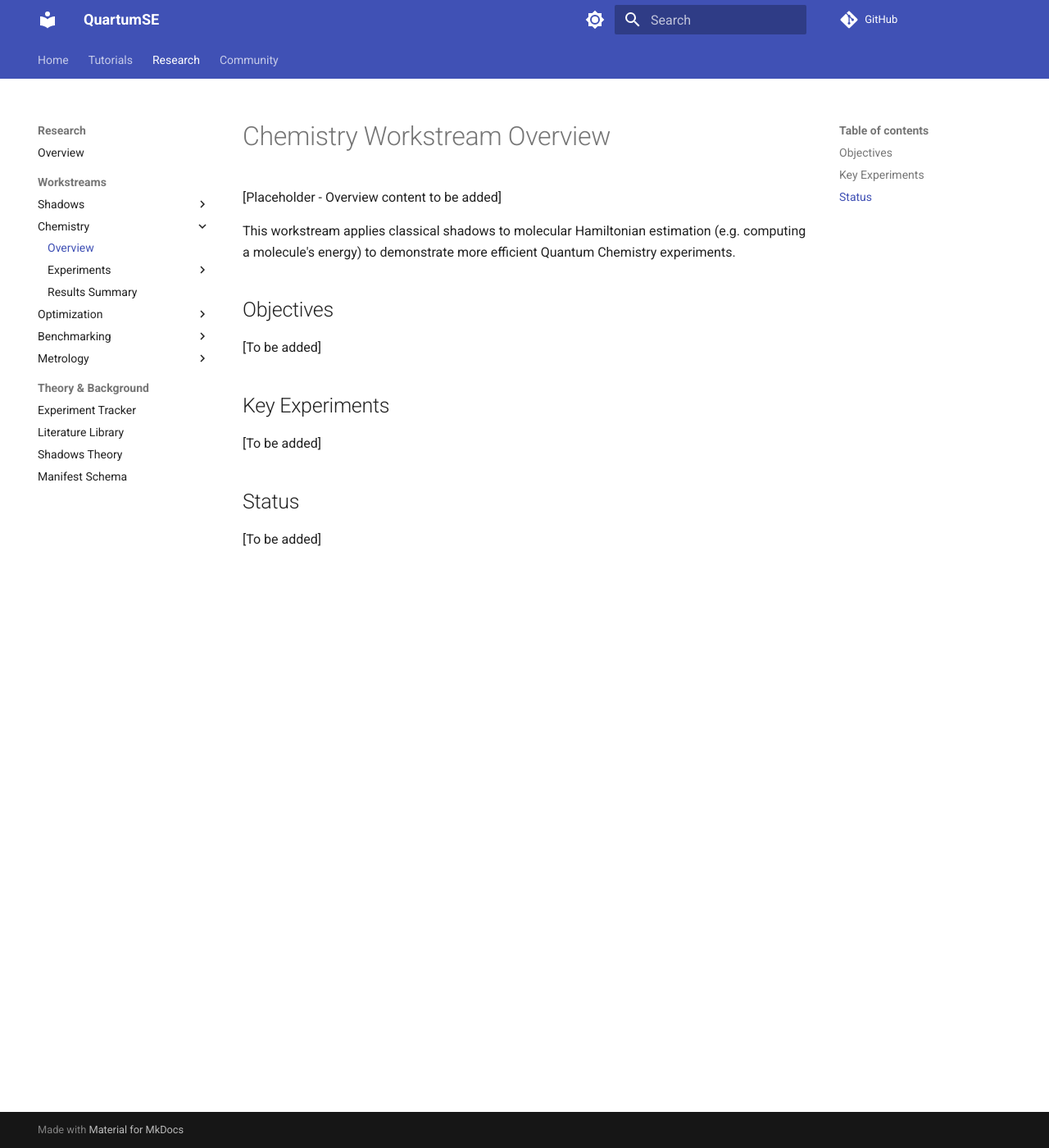
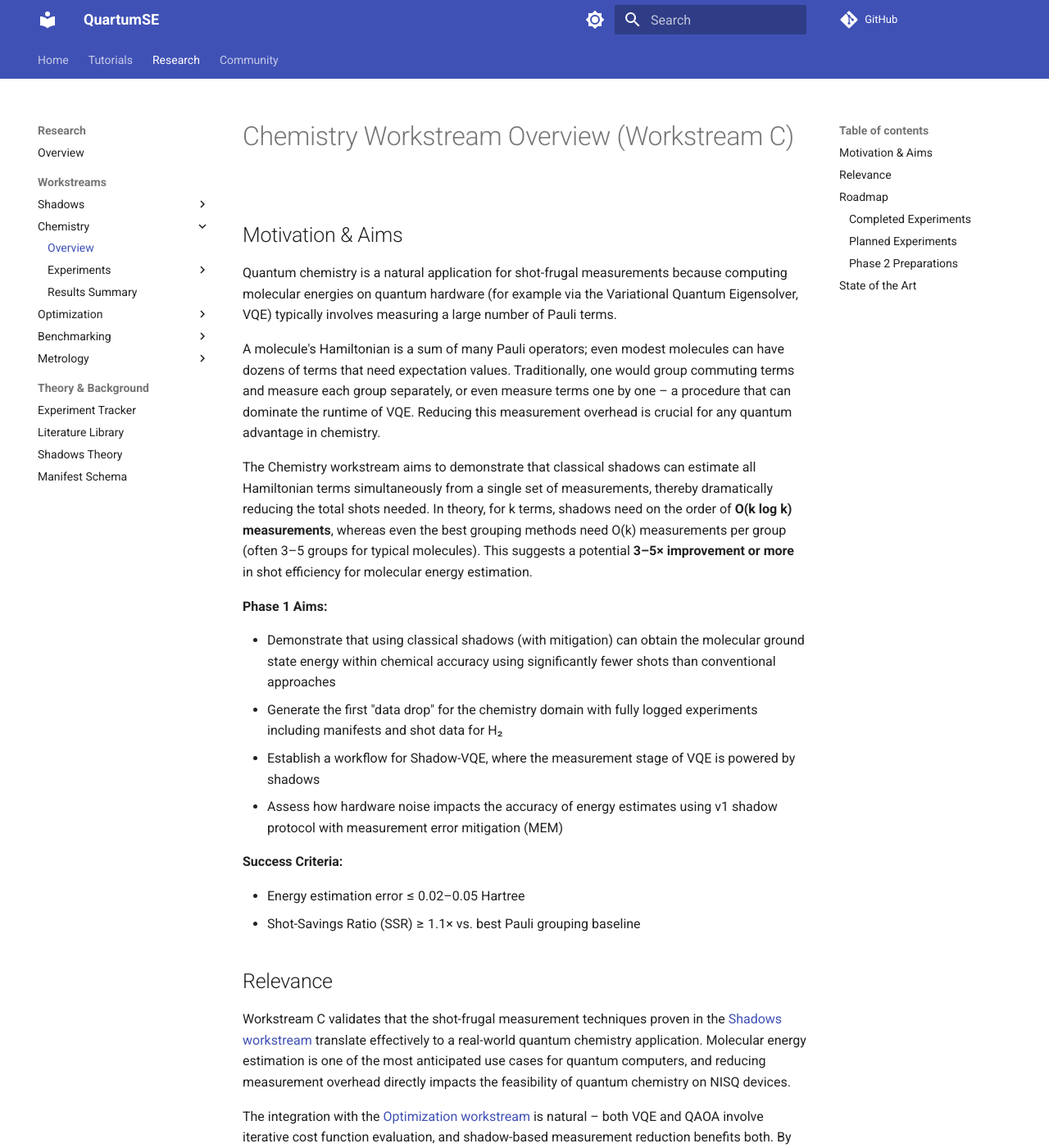
Before and after one commit to QuartumSE/quartumse-internal, an MkDocs documentation site: the page built from docs/research/workflows/chemistry-overview.md, in a window 1280 px wide and 1400 px high. Shown: the whole window at 82% size. Built offline with MkDocs 1.6.1 and Material for MkDocs 9.7.7, drawn with Linux system fonts in a browser that asks for light colours; comment, search, counter and statistics services are not loaded; some of the changed text lies outside the part shown.

Commit message:
Populate Chemistry workstream overview with comprehensive content
- Added detailed motivation & aims for quantum chemistry with classical shadows
- Explained VQE measurement overhead and potential 3-5× shot efficiency improvement
- Documented Phase 1 success criteria (energy error ≤0.02-0.05 Ha, SSR ≥1.1×)
- Included roadmap with C-T01 completion and Phase 2 preparations (C-T02 LiH, C-T03 BeH₂)
- Added state-of-the-art context (Hadfield 2022, Zhao 2021, Peruzzo 2014, McClean 2016, Kandala 2019)
- Cross-referenced Shadows and Optimization workstreams
- Structured with same formatting as Shadows overview for consistency

🤖 Generated with [Claude Code](https://claude.com/claude-code)

Co-Authored-By: Claude <noreply@anthropic.com>

```diff
--- a/docs/research/workflows/chemistry-overview.md
+++ b/docs/research/workflows/chemistry-overview.md
@@ -1,17 +1,76 @@
-# Chemistry Workstream Overview
+# Chemistry Workstream Overview (Workstream C)
 
-[Placeholder - Overview content to be added]
+## Motivation & Aims
 
-This workstream applies classical shadows to molecular Hamiltonian estimation (e.g. computing a molecule's energy) to demonstrate more efficient Quantum Chemistry experiments.
+Quantum chemistry is a natural application for shot-frugal measurements because computing molecular energies on quantum hardware (for example via the Variational Quantum Eigensolver, VQE) typically involves measuring a large number of Pauli terms.
 
-## Objectives
+A molecule's Hamiltonian is a sum of many Pauli operators; even modest molecules can have dozens of terms that need expectation values. Traditionally, one would group commuting terms and measure each group separately, or even measure terms one by one – a procedure that can dominate the runtime of VQE. Reducing this measurement overhead is crucial for any quantum advantage in chemistry.
 
-[To be added]
+The Chemistry workstream aims to demonstrate that classical shadows can estimate all Hamiltonian terms simultaneously from a single set of measurements, thereby dramatically reducing the total shots needed. In theory, for k terms, shadows need on the order of **O(k log k) measurements**, whereas even the best grouping methods need O(k) measurements per group (often 3–5 groups for typical molecules). This suggests a potential **3–5× improvement or more** in shot efficiency for molecular energy estimation.
 
-## Key Experiments
+**Phase 1 Aims:**
 
-[To be added]
+- Demonstrate that using classical shadows (with mitigation) can obtain the molecular ground state energy within chemical accuracy using significantly fewer shots than conventional approaches
+- Generate the first "data drop" for the chemistry domain with fully logged experiments including manifests and shot data for H₂
+- Establish a workflow for Shadow-VQE, where the measurement stage of VQE is powered by shadows
+- Assess how hardware noise impacts the accuracy of energy estimates using v1 shadow protocol with measurement error mitigation (MEM)
 
-## Status
+**Success Criteria:**
 
-[To be added]
+- Energy estimation error ≤ 0.02–0.05 Hartree
+- Shot-Savings Ratio (SSR) ≥ 1.1× vs. best Pauli grouping baseline
+
+## Relevance
+
+Workstream C validates that the shot-frugal measurement techniques proven in the [Shadows workstream](../workflows/shadows-overview.md) translate effectively to a real-world quantum chemistry application. Molecular energy estimation is one of the most anticipated use cases for quantum computers, and reducing measurement overhead directly impacts the feasibility of quantum chemistry on NISQ devices.
+
+The integration with the [Optimization workstream](../workflows/optimization-overview.md) is natural – both VQE and QAOA involve iterative cost function evaluation, and shadow-based measurement reduction benefits both. By demonstrating chemical accuracy with reduced shots, this workstream provides evidence that quantum chemistry calculations can be made more practical and cost-effective on current hardware.
+
+## Roadmap
+
+The Chemistry workflow in Phase 1 consists of one main experiment and planning for follow-ups:
+
+### Completed Experiments
+
+- **[C-T01](../experiments/C/C-T01/01-rationale.md) - H₂ Hamiltonian** ✅
+  Full end-to-end run on a 4-qubit H₂ molecular Hamiltonian (STO-3G basis). Prepared an H₂ ground state ansatz and measured all 12 Pauli terms using 300 shadow shots with v1 mitigation. Achieved ground state energy E = -1.517 Ha, demonstrating shot-efficient molecular energy estimation. Fulfilled Phase 1 requirement of producing the first chemistry dataset and report.
+
+### Planned Experiments
+
+- **Shadow-VQE Integration**
+  Integrate classical shadows into a full VQE optimization loop, where after each variational circuit execution, a shadow is taken to evaluate the energy. C-T01 tested the "readout" part; combining it with an optimizer in Phase 2 or 3 will complete the Shadow-VQE vision. Aligned with planned QuartumSE patent on "Shot-Efficient VQE via Shadows" and expected publications in 2026.
+
+### Phase 2 Preparations
+
+- **C-T02 - LiH Molecule** 📋
+  Scale up to 6-qubit system with 2× more Hamiltonian terms. Results from H₂ inform parameter choices and mitigation strategies.
+
+- **C-T03 - BeH₂ Molecule** 📋
+  Further scaling to 8-qubit system with 3× more Hamiltonian terms than H₂.
+
+- **S-T03 - Fermionic Shadows** 📋
+  Exploratory experiment to bypass explicit Pauli decomposition by directly estimating 2-RDM elements – a more direct method for chemistry that could further improve efficiency.
+
+## State of the Art
+
+The Chemistry workstream draws on several strands of cutting-edge research at the intersection of measurement reduction techniques and practical quantum chemistry experimentation on NISQ devices.
+
+**Classical Shadows for Chemistry:**
+
+- **Hadfield et al. (2022)** - Demonstrated that tailoring measurement bases (locally-biased shadows) can significantly cut down samples for molecular Hamiltonians. Their simulation results provided a theoretical foundation that influenced our parameter choices (~300–500 shadows for ~12 terms).
+
+**Traditional Measurement Approaches:**
+
+- **Zhao et al. (2021)** - Showed that even with optimal Pauli grouping, typical small molecules require 3–5 distinct measurement settings – which becomes impractical as molecules grow. This represents the baseline that our shadow approach seeks to beat in terms of total shot count.
+
+**VQE Foundations:**
+
+- **Peruzzo et al. (2014)** - Introduced the Variational Quantum Eigensolver algorithm.
+
+- **McClean et al. (2016)** - Provided comprehensive VQE theory and quantified how shot noise scales with number of Hamiltonian terms, motivating methods like ours to reduce shots needed for each term.
+
+**Error Mitigation:**
+
+- **Kandala et al. (2019)** - Showed that measurement error mitigation (MEM) and zero-noise extrapolation can improve the effective fidelity of VQE experiments on IBM hardware. In [C-T01](../experiments/C/C-T01/01-rationale.md) we used simple MEM calibration (128 extra calibration circuits) to correct readout error, guided by techniques from this work.
+
+Workstream C stands at the intersection of these advances, validating shadow-based measurement reduction for quantum chemistry on real quantum hardware.
```
